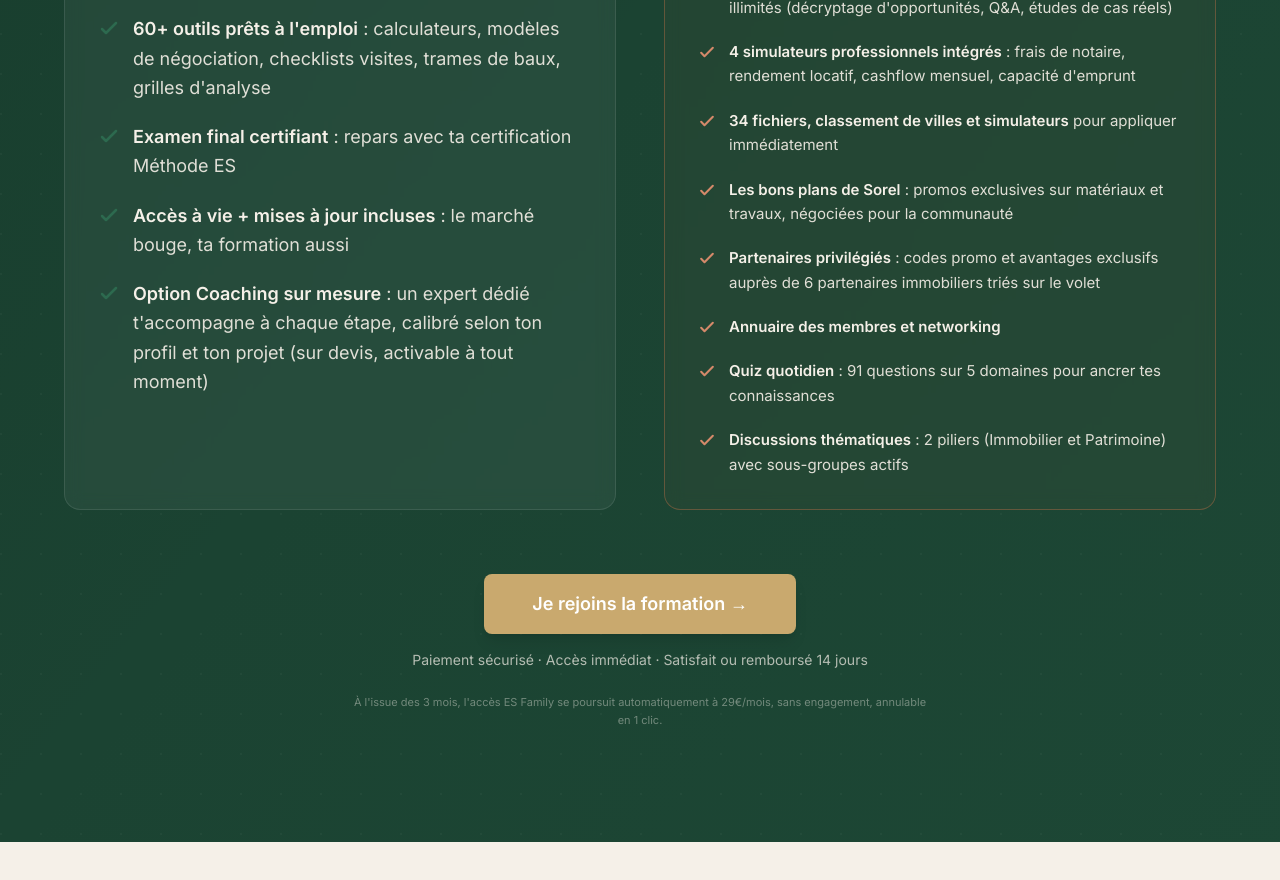
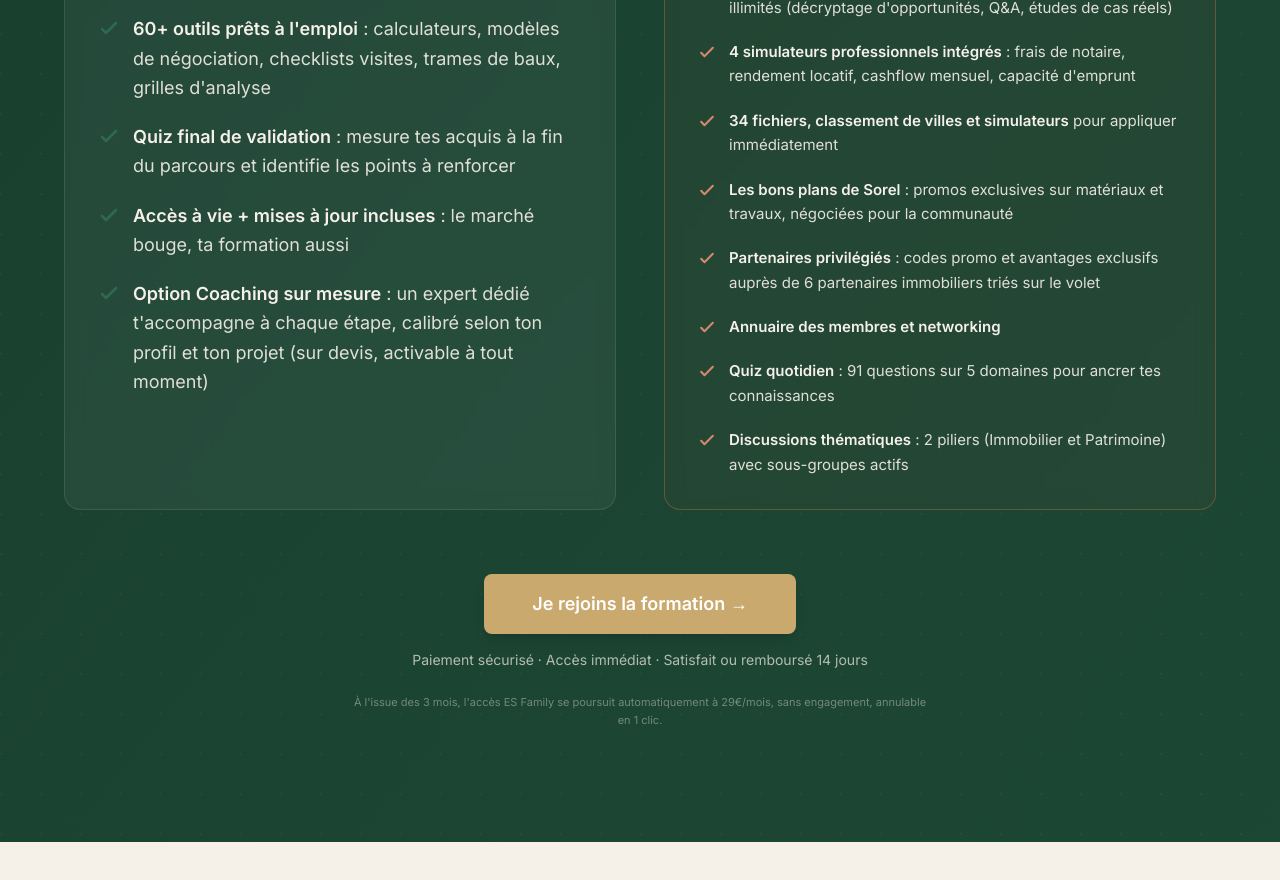
Before and after one commit to emeline-glitch/es-academy, a Next.js app: page /academy in a window 1280 px wide. Shown: the part 5280-6160 px from the top of the page. Built offline with nearby package versions, Linux system fonts and the light colour scheme; no server answers; a web font is replaced by a local one.

Commit message:
Academy : retire 'certifiant' (risque réglementaire), remplace par 'Quiz final de validation'

```diff
--- a/src/app/academy/page.tsx
+++ b/src/app/academy/page.tsx
@@ -280,7 +280,7 @@ export default function AcademyPage() {
                   {[
                     { strong: "30h de formation vidéo structurée", rest: ", du zéro aux stratégies avancées (LMNP, colocation, immeuble de rapport, SCI, fiscalité)" },
                     { strong: "60+ outils prêts à l'emploi", rest: " : calculateurs, modèles de négociation, checklists visites, trames de baux, grilles d'analyse" },
-                    { strong: "Examen final certifiant", rest: " : repars avec ta certification Méthode ES" },
+                    { strong: "Quiz final de validation", rest: " : mesure tes acquis à la fin du parcours et identifie les points à renforcer" },
                     { strong: "Accès à vie + mises à jour incluses", rest: " : le marché bouge, ta formation aussi" },
                     { strong: "Option Coaching sur mesure", rest: " : un expert dédié t'accompagne à chaque étape, calibré selon ton profil et ton projet (sur devis, activable à tout moment)" },
                   ].map((item, i) => (
```
